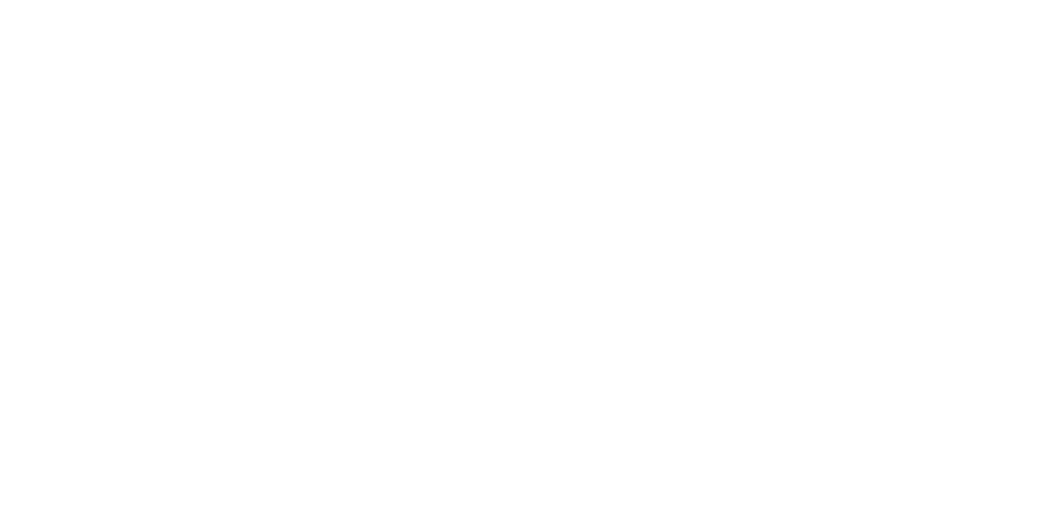
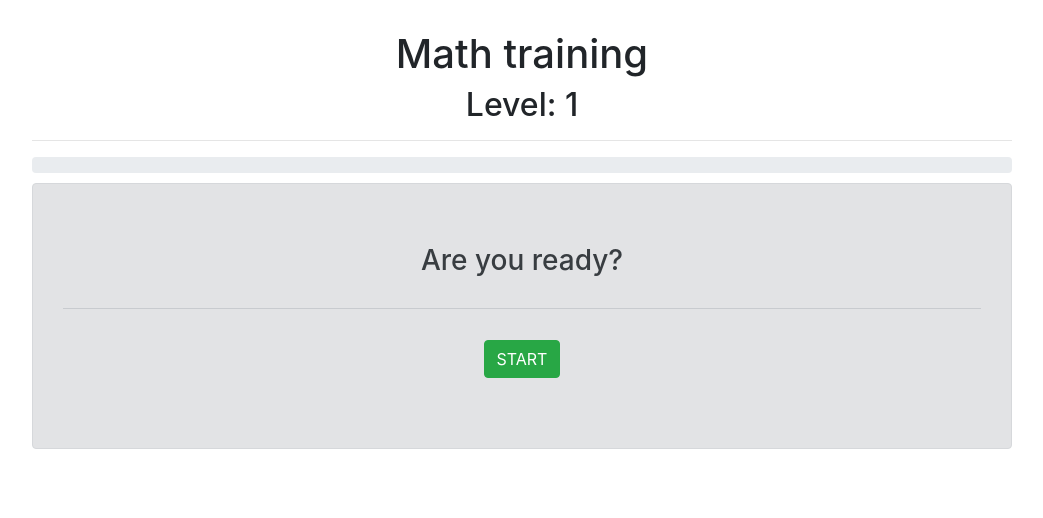
Before and after one commit to smartfox87/math-training, a plain HTML site: page index.html in a window 1280 px wide. Shown: the whole page, without its empty margins (118-1161 px from the left). Drawn offline with nearby package versions, Linux system fonts and the light colour scheme; the site is published under a folder, as on GitHub Pages, so addresses that start at the root find nothing.

Commit message:
fix patch script

```diff
--- a/index.html
+++ b/index.html
@@ -8,6 +8,6 @@
   </head>
   <body>
     <div id="app"></div>
-    <script src="/dist/build.js"></script>
+    <script src="dist/build.js"></script>
   </body>
 </html>
```
